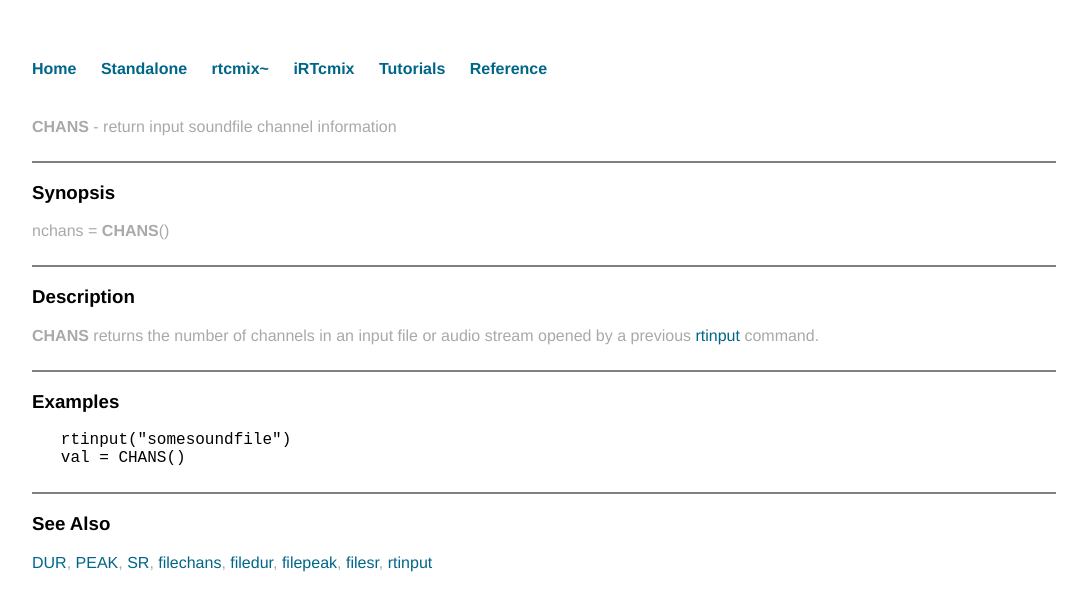
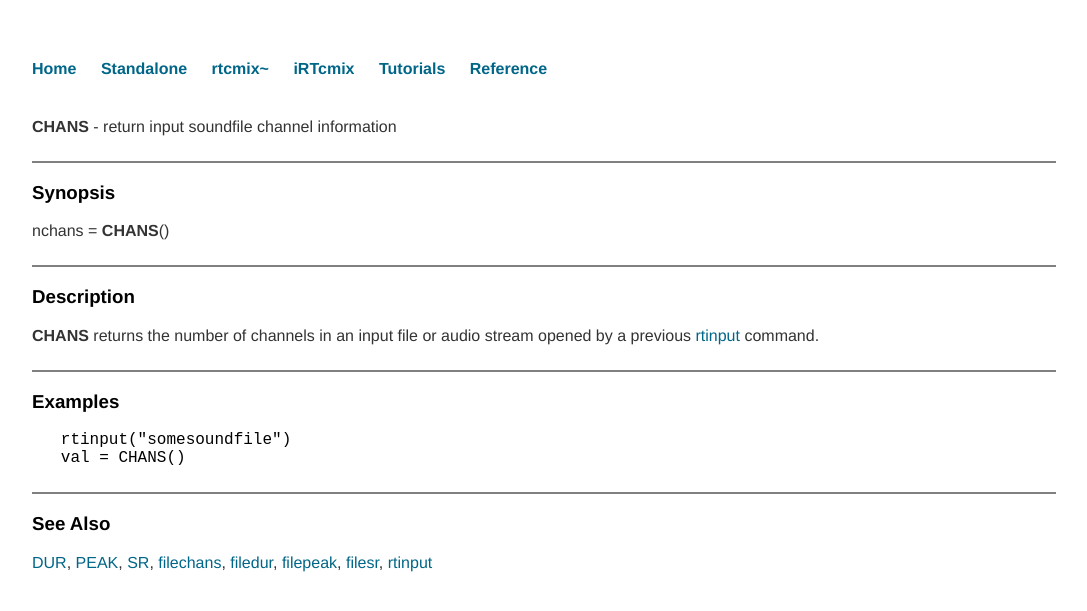
Before and after one commit to RTcmix/rtcmix.github.io, a Jekyll site: the page built from reference/scorefile/CHANS.md, in a window 1280 px wide. Shown: the top 611 px of the page, without its empty margins (96-1183 px from the left). Built offline with Jekyll 4.4.1, drawn with Linux system fonts in a browser that asks for light colours.

Commit message:
restore body text color

```diff
--- a/css/ref.css
+++ b/css/ref.css
@@ -45,7 +45,7 @@ hr {
 }
 
 p {
-	color: darkgray;
+	color: #333;
 }
 
 ul li {
```
